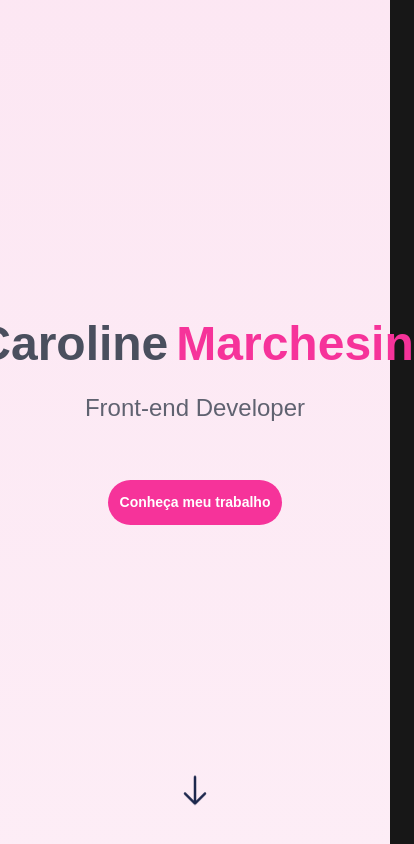
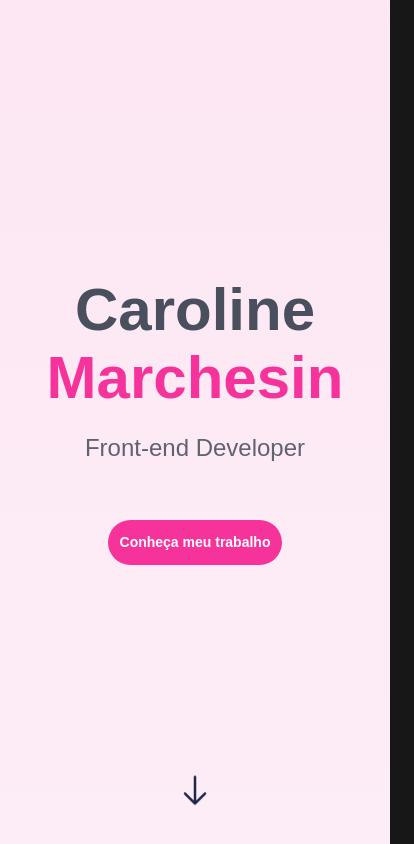
Before and after one commit to CarolMarchesin/portifolio-caroline, a Next.js app: page / in a window 390 px wide. Shown: the top 844 px of the page, 414 px wide, since content can reach past the window. Built offline with nearby package versions, Linux system fonts and the light colour scheme.

Commit message:
fix: responsive

```diff
--- a/app/components/Footer.tsx
+++ b/app/components/Footer.tsx
@@ -1,7 +1,7 @@
 export function Footer() {
   return (
     <footer className="bg-white text-gray-800 py-6">
-      <div className="container mx-auto flex flex-col items-center">
+      <div className="container mx-auto flex flex-col items-center text-center">
         <p className="text-md opacity-70">
           © {new Date().getFullYear()} Caroline Marchesin. Todos os direitos
           reservados.
--- a/app/sections/Hero.tsx
+++ b/app/sections/Hero.tsx
@@ -6,7 +6,7 @@ export default function Hero() {
   return (
     <section className="flex flex-col h-screen justify-center container mx-auto px-4">
       <div className="flex flex-col items-center justify-center text-center">
-        <div className="flex flex-row text-5xl md:text-8xl font-bold gap-2">
+        <div className="flex flex-col md:flex-row text-6xl md:text-8xl font-bold gap-2">
           <span className="text-gray-800 opacity-80">Caroline</span>
           <span className="text-pink-500">Marchesin</span>
         </div>
```
